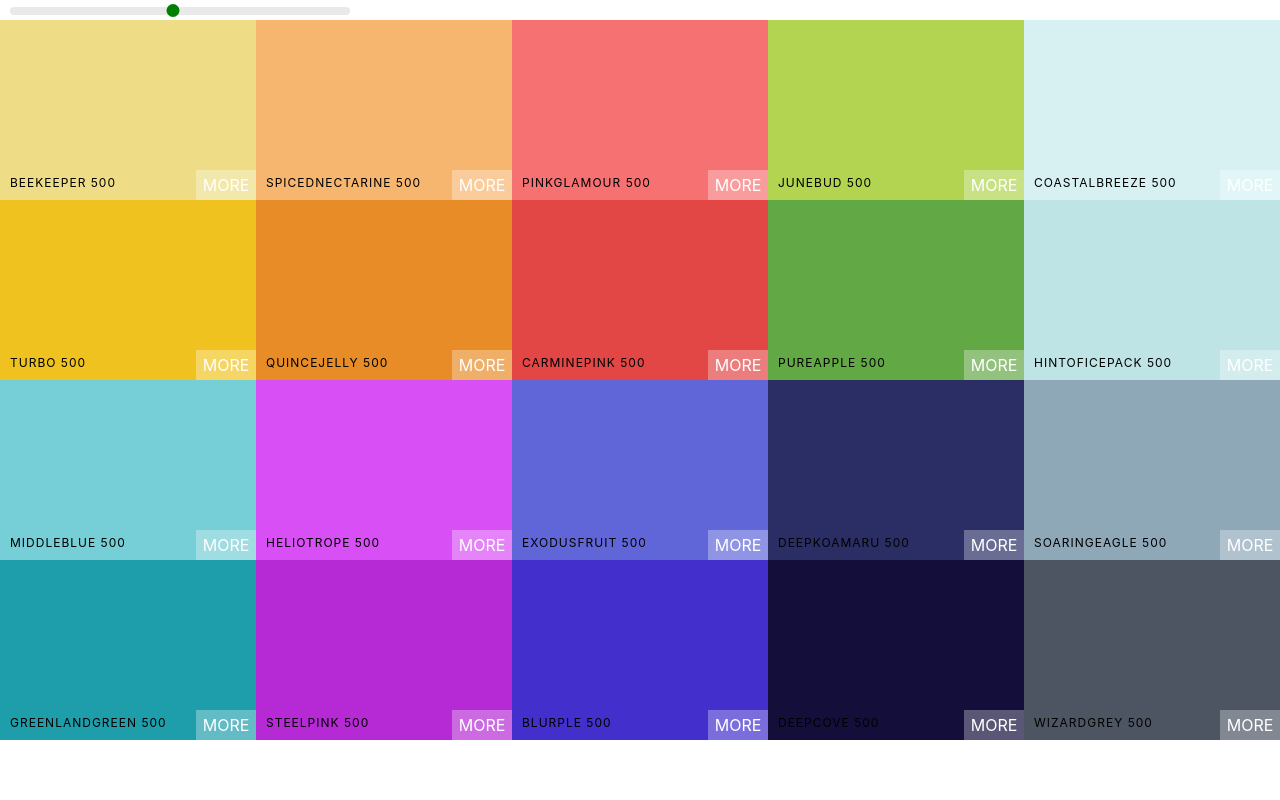
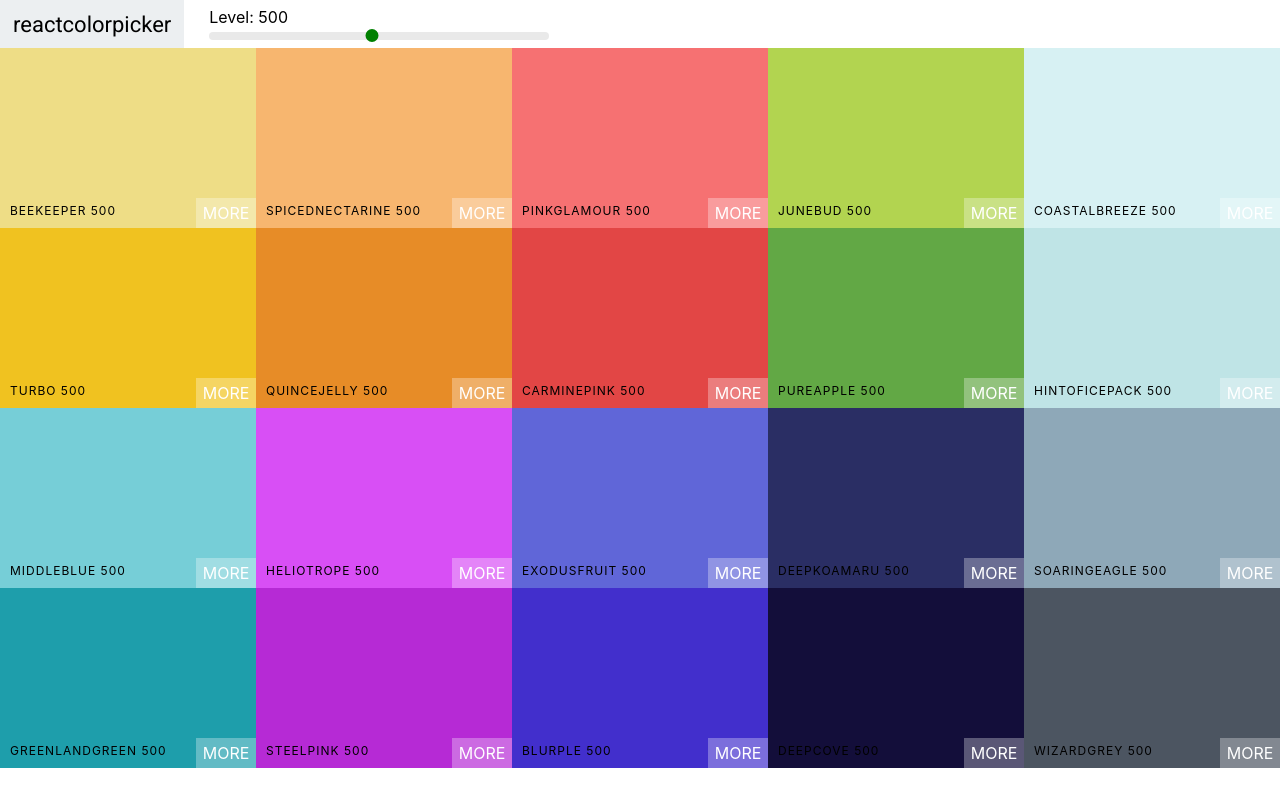
Before and after one commit to LexAeterna12321/react_colors_app, a React (Create React App) app: page / in a window 1280 px wide. Built offline with nearby package versions, Linux system fonts and the light colour scheme.

Commit message:
Navbar component added

```diff
--- /dev/null
+++ b/src/components/Navbar.css
@@ -0,0 +1,50 @@
+.Navbar {
+    display: flex;
+    align-items: center;
+    justify-content: flex-start;
+    height: 6vh;
+}
+
+.logo {
+    margin-right: 15px;
+    padding: 0 13px;
+    font-size: 22px;
+    background-color: #eceff1;
+    font-family: 'Roboto', sans-serif;
+    height: 100%;
+    display: flex;
+    align-items: center;
+}
+
+.logo a {
+    text-decoration: none;
+    color: black;
+}
+
+.slider {
+    width: 340px;
+    margin: 0 10px;
+    display: inline-block;
+}
+
+.rc-slider-track {
+    background-color: transparent;
+}
+
+.rc-slider-handle,
+.rc-slider-handle:focus,
+.rc-slider-handle:active,
+.rc-slider-handle:hover {
+    background-color: green;
+    outline: none;
+    border: 2px solid green;
+    box-shadow: none;
+    width: 13px;
+    height: 13px;
+    margin-left: -7px;
+    margin-top: -3px;
+}
+
+.rc-slider-rail {
+    height: 8px;
+}
--- /dev/null
+++ b/src/components/Navbar.js
@@ -0,0 +1,30 @@
+import React, { Component } from "react";
+import Slider from "rc-slider";
+import "rc-slider/assets/index.css";
+import "./Navbar.css";
+export class Navbar extends Component {
+  render() {
+    const { level, changeLevel } = this.props;
+    return (
+      <nav className="Navbar">
+        <div className="logo">
+          <a href="#!">reactcolorpicker</a>
+        </div>
+        <div className="slider-container">
+          <div className="slider">
+            <span>Level: {level}</span>
+            <Slider
+              step={100}
+              defaultValue={level}
+              min={100}
+              max={900}
+              onAfterChange={changeLevel}
+            />
+          </div>
+        </div>
+      </nav>
+    );
+  }
+}
+
+export default Navbar;
--- a/src/components/Palette.css
+++ b/src/components/Palette.css
@@ -5,31 +5,3 @@
 .Palette-colors {
     height: 90%;
 }
-
-.slider {
-    width: 340px;
-    margin: 0 10px;
-    display: inline-block;
-}
-
-.rc-slider-track {
-    background-color: transparent;
-}
-
-.rc-slider-handle,
-.rc-slider-handle:focus,
-.rc-slider-handle:active,
-.rc-slider-handle:hover {
-    background-color: green;
-    outline: none;
-    border: 2px solid green;
-    box-shadow: none;
-    width: 13px;
-    height: 13px;
-    margin-left: -7px;
-    margin-top: -3px;
-}
-
-.rc-slider-rail {
-    height: 8px;
-}
--- a/src/components/Palette.js
+++ b/src/components/Palette.js
@@ -1,7 +1,6 @@
 import React, { Component } from "react";
 import ColorBox from "./ColorBox";
-import Slider from "rc-slider";
-import "rc-slider/assets/index.css";
+import Navbar from "./Navbar";
 import "./Palette.css";
 
 class Palette extends Component {
@@ -23,16 +22,7 @@
     ));
     return (
       <div className="Palette">
-        <div className="slider">
-          <Slider
-            step={100}
-            defaultValue={level}
-            min={100}
-            max={900}
-            onAfterChange={this.changeLevel}
-          />
-        </div>
-
+        <Navbar level={level} changeLevel={this.changeLevel} />
         <div className="Palette-colors">{colorBoxes}</div>
       </div>
     );
--- a/src/index.css
+++ b/src/index.css
@@ -1,3 +1,5 @@
+@import url('https://fonts.googleapis.com/css?family=Roboto:100,400,500&display=swap&subset=latin-ext');
+
 body {
   margin: 0;
   font-family: -apple-system, BlinkMacSystemFont, "Segoe UI", "Roboto", "Oxygen",
```
